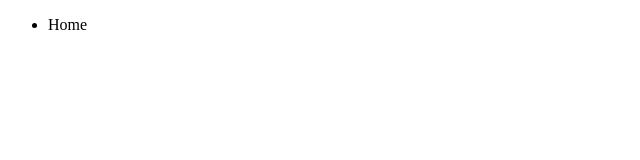
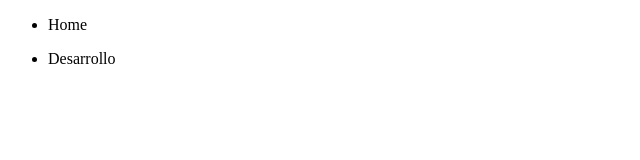
Before and after one commit to abnerlol68/project_septimo, a plain HTML site: page index.html in a window 1280 px wide. Shown: the full height of the page, 0-640 px from the left. Drawn offline with Linux system fonts and the light colour scheme.

Commit message:
Primer cambio Zendy

```diff
--- a/index.html
+++ b/index.html
@@ -13,6 +13,9 @@
         <ul>
           <li>Home</li>
         </ul>
+        <ul>
+          <li>Desarrollo</li>
+        </ul>
       </nav>
     </header>
     <main></main>
```
